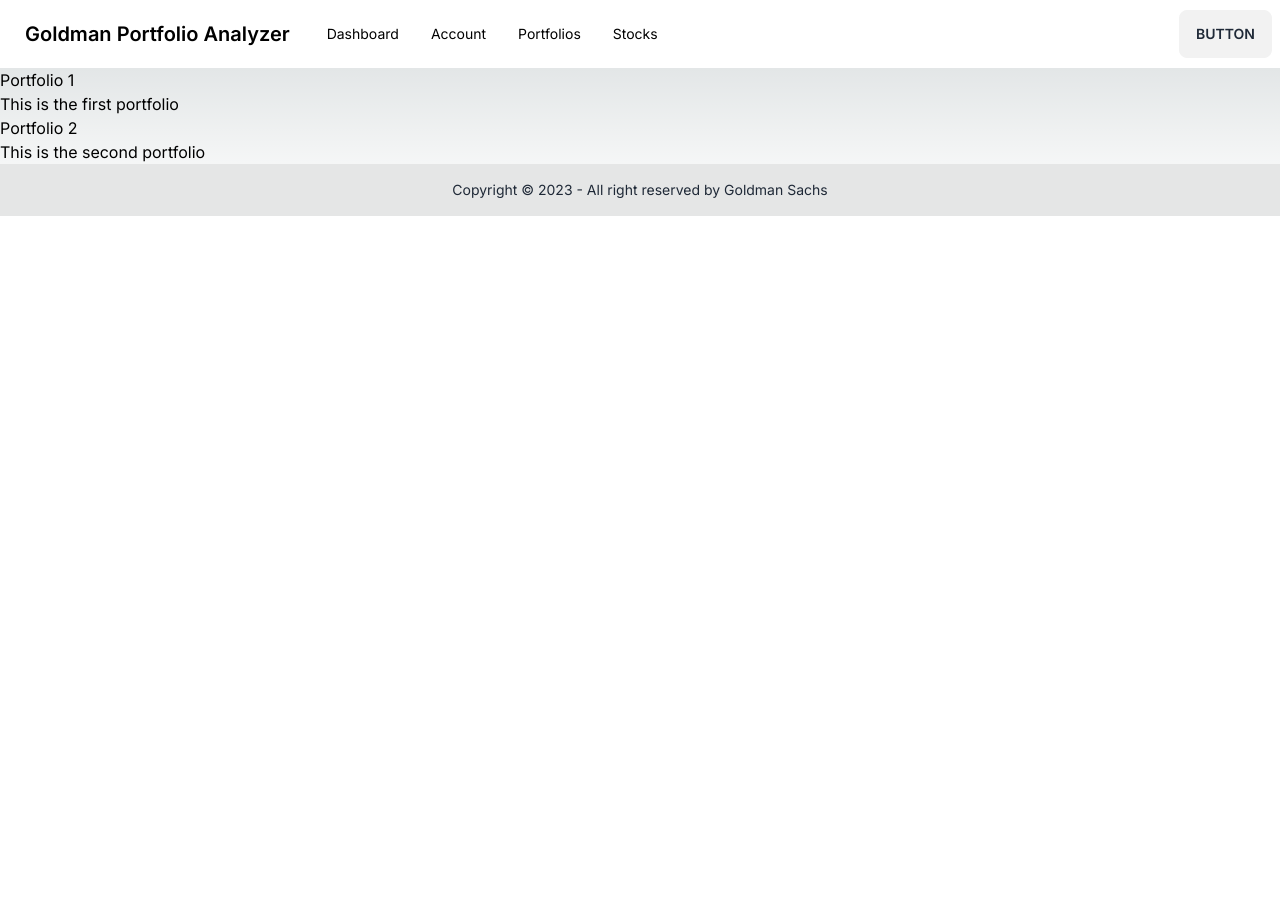
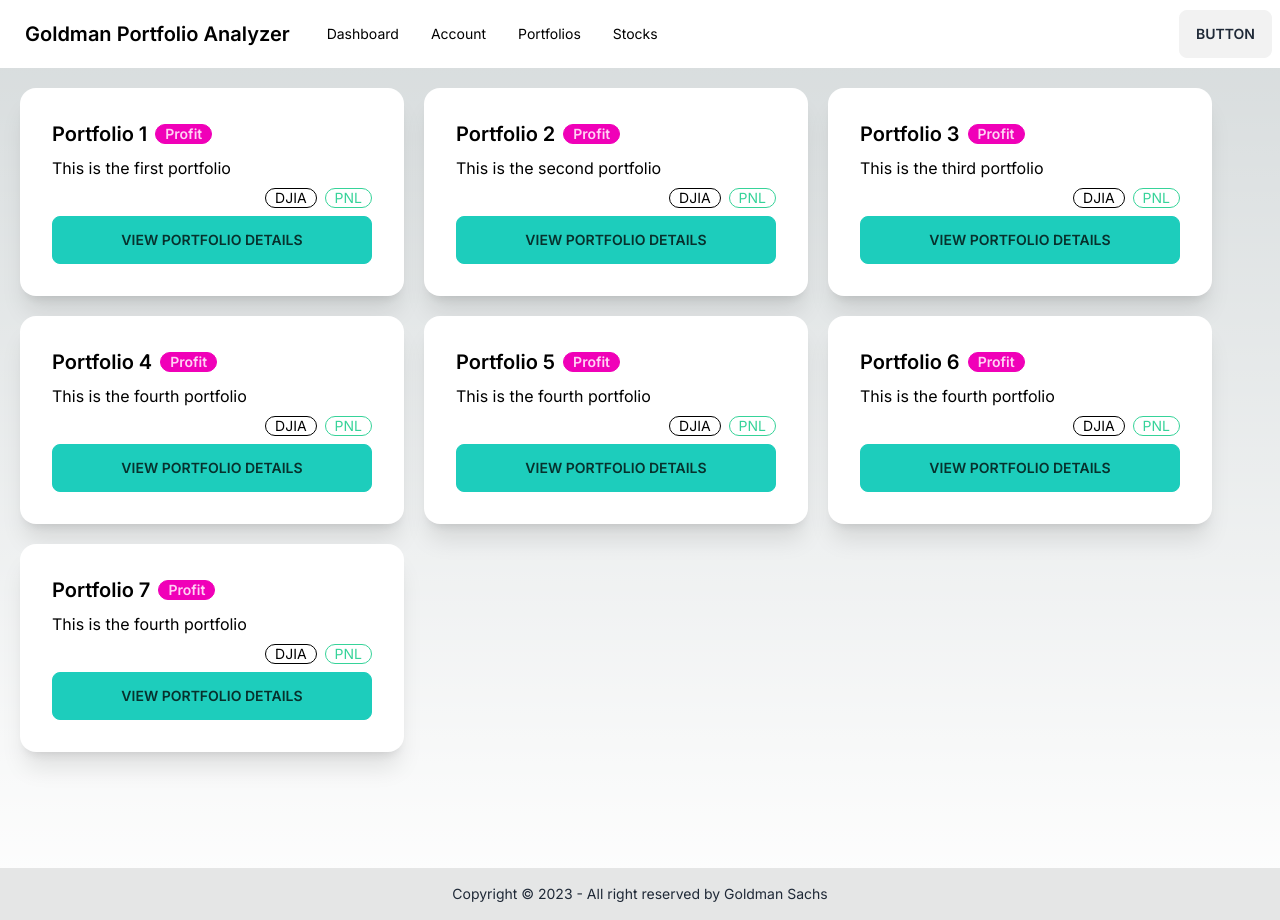
Before and after one commit to quinncheong/goldman-sachs-portfolio-manager, a Next.js app in the folder frontend/: page /portfolios in a window 1280 px wide. Before the commit the page ends 800 px from the top, so only its background shows below. Built offline with nearby package versions, Linux system fonts and the light colour scheme.

Commit message:
Add dynamic portofolio id pages

```diff
--- a/frontend/src/app/(authenticated)/portfolios/PortfolioCard.jsx
+++ b/frontend/src/app/(authenticated)/portfolios/PortfolioCard.jsx
@@ -1,24 +1,28 @@
-import React from "react";
+import { useRouter } from "next/navigation";
 
-export default function PortfolioCard({ children, portfolio }) {
+export default function PortfolioCard({ portfolio }) {
+  const router = useRouter();
+
+  const viewPortfolioDetails = () => {
+    console.log("Viewing portfolio details");
+    router.push(`/portfolios/${portfolio.id}`);
+  };
+
   return (
     <div className="card w-96 bg-base-100 shadow-xl">
-      <figure>
-        <img
-          src="/images/stock/photo-1606107557195-0e29a4b5b4aa.jpg"
-          alt="Shoes"
-        />
-      </figure>
       <div className="card-body">
         <h2 className="card-title">
           {portfolio.name}
-          <div className="badge badge-secondary">{"YAY!"}</div>
+          <div className="badge badge-secondary">{"Profit"}</div>
         </h2>
         <p>{portfolio.description}</p>
         <div className="card-actions justify-end">
-          <div className="badge badge-outline">Fashion</div>
-          <div className="badge badge-outline">Products</div>
+          <div className="badge badge-outline">DJIA</div>
+          <div className="badge badge-outline badge-success">PNL</div>
         </div>
+        <button className="btn btn-accent" onClick={viewPortfolioDetails}>
+          View Portfolio Details
+        </button>
       </div>
     </div>
   );
--- /dev/null
+++ b/frontend/src/app/(authenticated)/portfolios/[id]/page.jsx
@@ -0,0 +1,9 @@
+"use client";
+
+export default function PortfolioPage({ params }) {
+  return (
+    <div>
+      <p>This is portfolio: {params.id}</p>
+    </div>
+  );
+}
--- a/frontend/src/app/(authenticated)/portfolios/page.js
+++ b/frontend/src/app/(authenticated)/portfolios/page.js
@@ -1,6 +1,8 @@
 "use client";
 
 import { useGetPortfolios } from "@api/portfolio.js";
+
+import PortfolioCard from "./PortfolioCard";
 
 export default function Portfolio() {
   const { data, isLoading, isError, error } = useGetPortfolios();
@@ -8,22 +10,16 @@
   if (isLoading) return <div>Loading...</div>;
   if (isError) return <div>Error: {error.message}</div>;
 
-  const renderPortfolios = () => {
+  return (
+    <div className="container flex flex-col m-auto p-5 h-screen">
+      <div className="flex flex-wrap gap-5">{renderPortfolios()}</div>
+    </div>
+  );
+
+  function renderPortfolios() {
     if (!data) return <div>Portfolios Loading</div>;
-    console.log(data);
     return data.map((portfolio, index) => {
-      return (
-        <div key={index}>
-          <div>{portfolio.name}</div>
-          <div>{portfolio.description}</div>
-        </div>
-      );
+      return <PortfolioCard key={index} portfolio={portfolio} />;
     });
-  };
-
-  return (
-    <>
-      <div>{renderPortfolios()}</div>
-    </>
-  );
+  }
 }
--- a/frontend/src/data/portfolio.json
+++ b/frontend/src/data/portfolio.json
@@ -1,5 +1,6 @@
 [
   {
+    "id": 1,
     "name": "Portfolio 1",
     "description": "This is the first portfolio",
     "stocks": [
@@ -18,6 +19,7 @@
     ]
   },
   {
+    "id": 2,
     "name": "Portfolio 2",
     "description": "This is the second portfolio",
     "stocks": [
@@ -34,5 +36,96 @@
         "quantity": 20
       }
     ]
+  },
+  {
+    "id": 3,
+    "name": "Portfolio 3",
+    "description": "This is the third portfolio",
+    "stocks": [
+      {
+        "name": "Stock 1",
+        "description": "This is the first stock",
+        "price": 100,
+        "quantity": 10
+      },
+      {
+        "name": "Stock 2",
+        "description": "This is the second stock",
+        "price": 200,
+        "quantity": 20
+      }
+    ]
+  },
+  {
+    "name": "Portfolio 4",
+    "description": "This is the fourth portfolio",
+    "stocks": [
+      {
+        "name": "Stock 1",
+        "description": "This is the first stock",
+        "price": 100,
+        "quantity": 10
+      },
+      {
+        "name": "Stock 2",
+        "description": "This is the second stock",
+        "price": 200,
+        "quantity": 20
+      }
+    ]
+  },
+  {
+    "name": "Portfolio 5",
+    "description": "This is the fourth portfolio",
+    "stocks": [
+      {
+        "name": "Stock 1",
+        "description": "This is the first stock",
+        "price": 100,
+        "quantity": 10
+      },
+      {
+        "name": "Stock 2",
+        "description": "This is the second stock",
+        "price": 200,
+        "quantity": 20
+      }
+    ]
+  },
+  {
+    "name": "Portfolio 6",
+    "description": "This is the fourth portfolio",
+    "stocks": [
+      {
+        "name": "Stock 1",
+        "description": "This is the first stock",
+        "price": 100,
+        "quantity": 10
+      },
+      {
+        "name": "Stock 2",
+        "description": "This is the second stock",
+        "price": 200,
+        "quantity": 20
+      }
+    ]
+  },
+  {
+    "name": "Portfolio 7",
+    "description": "This is the fourth portfolio",
+    "stocks": [
+      {
+        "name": "Stock 1",
+        "description": "This is the first stock",
+        "price": 100,
+        "quantity": 10
+      },
+      {
+        "name": "Stock 2",
+        "description": "This is the second stock",
+        "price": 200,
+        "quantity": 20
+      }
+    ]
   }
 ]
```
